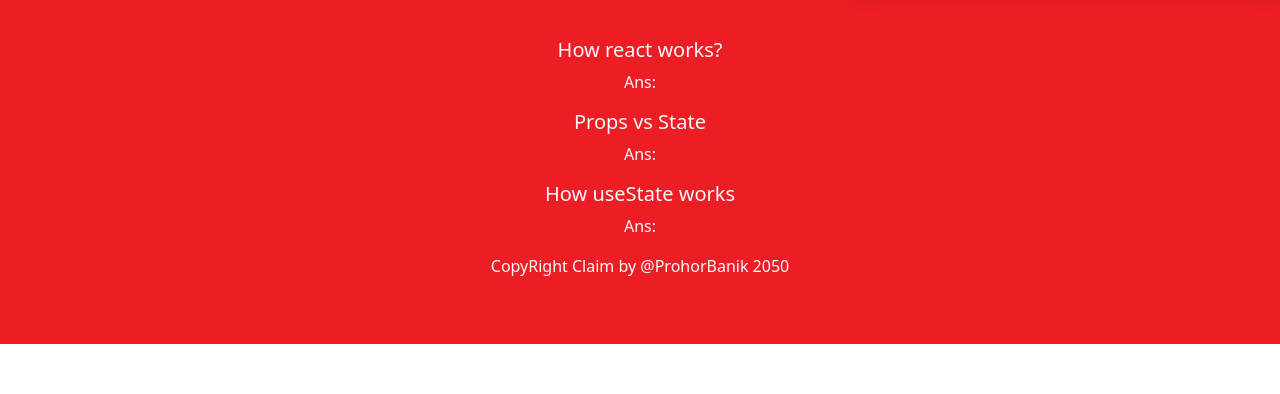
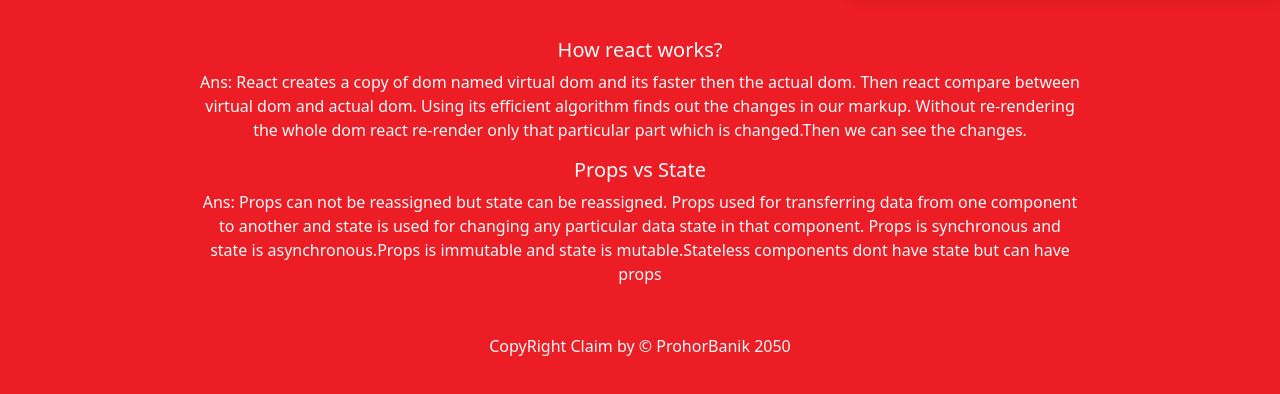
Before and after one commit to Prohor722/myVengers, a React (Create React App) app: page / in a window 1280 px wide. Shown: the part 2180-2574 px from the top of the page. Before the commit the page ends 2524 px from the top, so only its background shows below. Built offline with nearby package versions, Linux system fonts and the light colour scheme.

Commit message:
questions are answered !

```diff
--- a/src/components/Footer/Footer.js
+++ b/src/components/Footer/Footer.js
@@ -6,12 +6,12 @@ const Footer = () => {
         <div className='footer d-flex align-items-center justify-content-center text-light'>
             <div>
                 <h5>How react works?</h5>
-                <p>Ans: </p>
+                <p>Ans: React creates a copy of dom named virtual dom and its faster then the actual dom. Then react compare between virtual dom and actual dom. Using its efficient algorithm finds out the changes in our markup. Without re-rendering the whole dom react re-render only that particular part which is changed.Then we can see the changes.</p>
+
                 <h5>Props vs State</h5>
-                <p>Ans:</p>
-                <h5>How useState works</h5>
-                <p>Ans:</p>
-                <p>CopyRight Claim by @ProhorBanik 2050</p>
+                <p>Ans: Props can not be reassigned but state can be reassigned. Props used for transferring data from one component to another and state is used for changing any particular data state in that component. Props is synchronous and state is asynchronous.Props is immutable and state is mutable.Stateless components dont have state but can have props</p>
+
+                <p className='mt-5'>CopyRight Claim by © ProhorBanik 2050</p>
             </div>
         </div>
     );
--- a/src/components/MyLeague/MyLeague.js
+++ b/src/components/MyLeague/MyLeague.js
@@ -11,6 +11,7 @@ const MyLeague = () => {
     const [ myLeague, setMyLeague ] = useState([]);
     const [ randomHero, setRandomHero ] = useState({});
 
+    let length = 0;
     //fetching data from heros.json
     useEffect(()=>{
         fetch('heros.json').then(res=>res.json()).then(data=>setHeros(data))
@@ -25,13 +26,16 @@ const MyLeague = () => {
             alert("Sorry you have already added this hero in your team.");
         }
         else{
+            // Checking if myLeague is empty
             if(!myLeague){
                 league = [hero];
                 setMyLeague(league);
             }
+            //Checking if more 4 heros or not
             else if(myLeague.length>3){
                 alert("Sorry you can't add more then 4 heros in your team.");
             }
+            //or myLeague already have some data in it
             else{
                 const restLeague =myLeague;
                 league = [...restLeague,hero];
```
